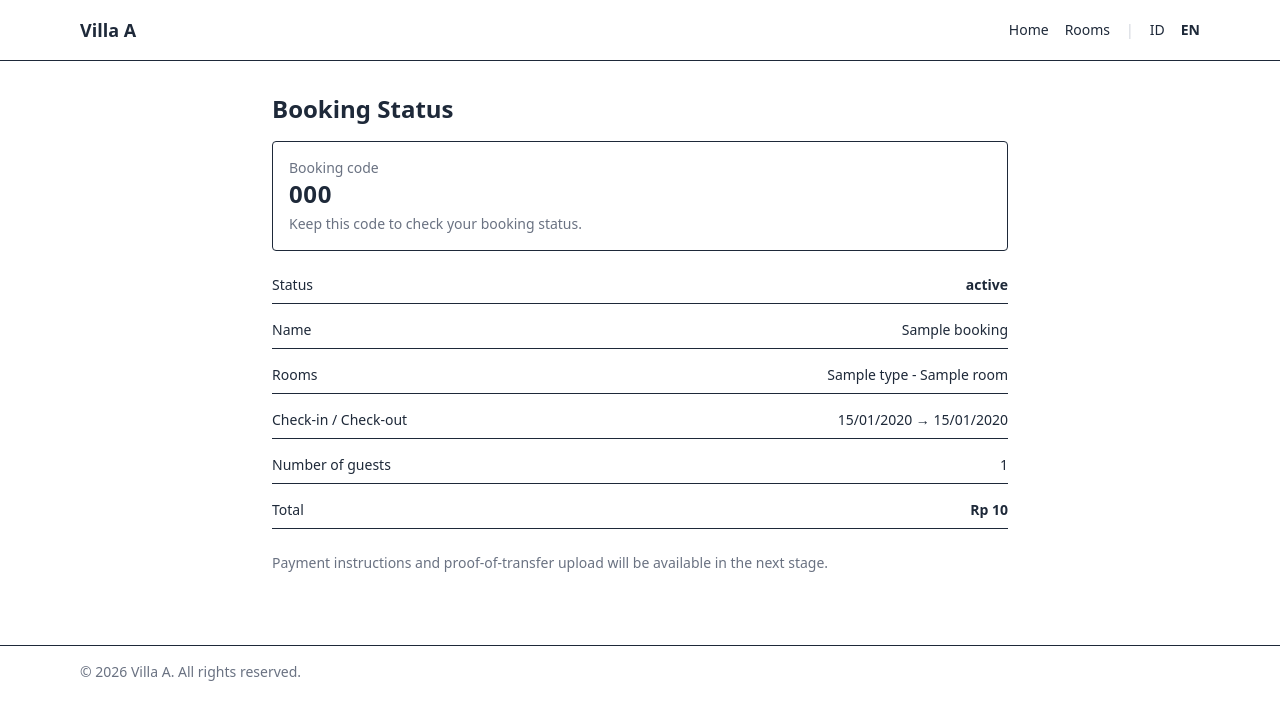
After one commit to PutuArdita/booking-room-villa, a Laravel app: page /booking/000 in a window 1280 px wide. The commit adds this page. Shown: the top 720 px of the page. Run offline with Laravel 12, Linux system fonts and the light colour scheme; tables that the repository leaves empty hold one stand-in row (values such as "Sample post"); style sheets or scripts are compiled from the project's sources.

Commit message:
feat: form booking, service booking dengan penguncian transaksi, halaman status

```diff
--- /dev/null
+++ b/app/Http/Controllers/BookingController.php
@@ -0,0 +1,60 @@
+<?php
+
+namespace App\Http\Controllers;
+
+use App\Http\Requests\StoreBookingRequest;
+use App\Models\Booking;
+use App\Models\Room;
+use App\Services\AvailabilityService;
+use App\Services\BookingService;
+use Carbon\Carbon;
+use Illuminate\Http\Request;
+
+class BookingController extends Controller
+{
+    public function create(Request $request, AvailabilityService $availability)
+    {
+        $data = $request->validate([
+            'room_id' => ['required', 'integer', 'exists:rooms,id'],
+            'check_in' => ['required', 'date', 'after_or_equal:today'],
+            'check_out' => ['required', 'date', 'after:check_in'],
+            'guests' => ['required', 'integer', 'min:1', 'max:50'],
+        ]);
+
+        $checkIn = Carbon::parse($data['check_in'])->startOfDay();
+        $checkOut = Carbon::parse($data['check_out'])->startOfDay();
+
+        $room = $availability->availableRooms($checkIn, $checkOut)
+            ->with('roomType')
+            ->find($data['room_id']);
+
+        if (! $room || $room->roomType->capacity < (int) $data['guests']) {
+            return redirect()
+                ->route('availability.index', $request->only('check_in', 'check_out', 'guests'))
+                ->with('error', __('Kamar tidak tersedia untuk pilihan tersebut.'));
+        }
+
+        $nights = (int) $checkIn->diffInDays($checkOut);
+        $total = $room->roomType->base_price * $nights;
+
+        return view('booking.create', compact('room', 'data', 'nights', 'total'));
+    }
+
+    public function store(StoreBookingRequest $request, BookingService $bookings)
+    {
+        $room = Room::findOrFail($request->validated('room_id'));
+
+        $booking = $bookings->create($room, $request->validated());
+
+        return redirect()
+            ->route('booking.show', $booking->code)
+            ->with('success', __('Booking dibuat. Selesaikan pembayaran sebelum batas waktu.'));
+    }
+
+    public function show(string $code)
+    {
+        $booking = Booking::with('rooms.roomType')->where('code', $code)->firstOrFail();
+
+        return view('booking.show', compact('booking'));
+    }
+}
--- a/app/Models/Booking.php
+++ b/app/Models/Booking.php
@@ -58,4 +58,22 @@ class Booking extends Model
                 });
         });
     }
+
+    public function getStatusLabelAttribute(): string
+    {
+        if ($this->status === self::PENDING && $this->expires_at?->isPast()) {
+            return __('Kedaluwarsa');
+        }
+
+        return match ($this->status) {
+            self::PENDING => __('Menunggu pembayaran'),
+            self::CONFIRMED => __('Terkonfirmasi'),
+            self::CHECKED_IN => __('Check-in'),
+            self::CHECKED_OUT => __('Check-out'),
+            self::REJECTED => __('Ditolak'),
+            self::CANCELLED => __('Dibatalkan'),
+            self::EXPIRED => __('Kedaluwarsa'),
+            default => $this->status,
+        };
+    }
 }
--- a/config/villa.php
+++ b/config/villa.php
@@ -13,4 +13,6 @@ return [
     'address' => 'Alamat villa',
     'phone' => '',
     'email' => '',
+
+    'payment_hours' => (int) env('VILLA_PAYMENT_HOURS', 24),
 ];
--- a/lang/en.json
+++ b/lang/en.json
@@ -15,5 +15,28 @@
     "Cari": "Search",
     "kamar tersedia": "rooms available",
     "Lihat detail": "View details",
-    "Tidak ada kamar tersedia pada tanggal tersebut.": "No rooms are available for those dates."
+    "Tidak ada kamar tersedia pada tanggal tersebut.": "No rooms are available for those dates.",
+    "Pesan": "Book",
+    "Form Booking": "Booking Form",
+    "Nama lengkap": "Full name",
+    "Nomor HP": "Phone number",
+    "Catatan (opsional)": "Notes (optional)",
+    "Buat Booking": "Create Booking",
+    "Status Booking": "Booking Status",
+    "Kode booking": "Booking code",
+    "Simpan kode ini untuk mengecek status booking.": "Keep this code to check your booking status.",
+    "Status": "Status",
+    "Nama": "Name",
+    "Bayar sebelum": "Pay before",
+    "Menunggu pembayaran": "Awaiting payment",
+    "Terkonfirmasi": "Confirmed",
+    "Ditolak": "Rejected",
+    "Dibatalkan": "Cancelled",
+    "Kedaluwarsa": "Expired",
+    "Kamar tidak tersedia untuk pilihan tersebut.": "The room is not available for that selection.",
+    "Kamar sudah tidak tersedia pada tanggal tersebut. Silakan pilih kamar lain.": "The room is no longer available for those dates. Please choose another room.",
+    "Jumlah tamu melebihi kapasitas kamar.": "The number of guests exceeds the room capacity.",
+    "Booking dibuat. Selesaikan pembayaran sebelum batas waktu.": "Booking created. Please complete payment before the deadline.",
+    "Pembayaran langsung lunas. Booking dibatalkan otomatis jika belum dibayar dalam :hours jam. Booking tidak dapat dibatalkan setelah dibuat.": "Full payment is required. Unpaid bookings are cancelled automatically after :hours hours. Bookings cannot be cancelled once made.",
+    "Instruksi pembayaran dan unggah bukti transfer akan tersedia di tahap berikutnya.": "Payment instructions and proof-of-transfer upload will be available in the next stage."
 }
--- /dev/null
+++ b/resources/views/booking/show.blade.php
@@ -0,0 +1,54 @@
+@extends('layouts.public')
+
+@section('title', __('Status Booking') . ' - ' . config('villa.name'))
+
+@section('content')
+    @php($room = $booking->rooms->first())
+
+    <div class="mx-auto max-w-3xl px-4 py-8">
+        <h1 class="text-2xl font-bold">{{ __('Status Booking') }}</h1>
+
+        <div class="mt-4 rounded border p-4">
+            <p class="text-sm text-gray-500">{{ __('Kode booking') }}</p>
+            <p class="text-2xl font-bold tracking-wide">{{ $booking->code }}</p>
+            <p class="mt-1 text-sm text-gray-500">{{ __('Simpan kode ini untuk mengecek status booking.') }}</p>
+        </div>
+
+        <dl class="mt-4 space-y-2 text-sm">
+            <div class="flex justify-between border-b py-2">
+                <dt>{{ __('Status') }}</dt>
+                <dd class="font-semibold">{{ $booking->status_label }}</dd>
+            </div>
+            <div class="flex justify-between border-b py-2">
+                <dt>{{ __('Nama') }}</dt>
+                <dd>{{ $booking->guest_name }}</dd>
+            </div>
+            <div class="flex justify-between border-b py-2">
+                <dt>{{ __('Kamar') }}</dt>
+                <dd>{{ $room?->roomType->name }} - {{ $room?->name }}</dd>
+            </div>
+            <div class="flex justify-between border-b py-2">
+                <dt>Check-in / Check-out</dt>
+                <dd>{{ $booking->check_in->format('d/m/Y') }} &rarr; {{ $booking->check_out->format('d/m/Y') }}</dd>
+            </div>
+            <div class="flex justify-between border-b py-2">
+                <dt>{{ __('Jumlah tamu') }}</dt>
+                <dd>{{ $booking->guests_count }}</dd>
+            </div>
+            <div class="flex justify-between border-b py-2">
+                <dt>Total</dt>
+                <dd class="font-semibold">Rp {{ number_format($booking->total_price, 0, ',', '.') }}</dd>
+            </div>
+            @if ($booking->status === \App\Models\Booking::PENDING && $booking->expires_at)
+                <div class="flex justify-between border-b py-2">
+                    <dt>{{ __('Bayar sebelum') }}</dt>
+                    <dd>{{ $booking->expires_at->format('d/m/Y H:i') }} WITA</dd>
+                </div>
+            @endif
+        </dl>
+
+        <p class="mt-6 text-sm text-gray-500">
+            {{ __('Instruksi pembayaran dan unggah bukti transfer akan tersedia di tahap berikutnya.') }}
+        </p>
+    </div>
+@endsection
--- a/resources/views/layouts/public.blade.php
+++ b/resources/views/layouts/public.blade.php
@@ -20,7 +20,21 @@
         </div>
     </header>
 
-    <main>@yield('content')</main>
+    {{-- <main>@yield('content')</main> --}}
+    <main>
+        @if (session('success') || session('error'))
+            <div class="mx-auto max-w-6xl px-4 pt-4">
+                @if (session('success'))
+                    <div class="rounded bg-green-100 p-3 text-green-800">{{ session('success') }}</div>
+                @endif
+                @if (session('error'))
+                    <div class="rounded bg-red-100 p-3 text-red-800">{{ session('error') }}</div>
+                @endif
+            </div>
+        @endif
+
+        @yield('content')
+    </main>
 
     <footer class="mt-10 border-t">
         <div class="mx-auto max-w-6xl p-4 text-sm text-gray-500">
--- a/routes/web.php
+++ b/routes/web.php
@@ -9,6 +9,7 @@ use App\Http\Controllers\HomeController;
 use App\Http\Controllers\LocaleController;
 use App\Http\Controllers\PublicRoomController;
 use App\Http\Controllers\AvailabilityController;
+use App\Http\Controllers\BookingController;
 
 Route::get('/', [HomeController::class, 'index'])->name('home');
 Route::get('kamar', [PublicRoomController::class, 'index'])->name('rooms.index');
@@ -45,3 +46,10 @@ Route::prefix('admin')->name('admin.')->group(function () {
 
 // AVAILABILITY
 Route::get('ketersediaan', [AvailabilityController::class, 'index'])->name('availability.index');
+
+// BOOKING
+
+Route::get('booking/buat', [BookingController::class, 'create'])->name('booking.create');
+Route::post('booking', [BookingController::class, 'store'])
+    ->middleware('throttle:10,1')->name('booking.store');
+Route::get('booking/{code}', [BookingController::class, 'show'])->name('booking.show');
```
Also changed, not shown: app/Http/Requests/StoreBookingRequest.php (added, +27 -0 lines), app/Services/BookingService.php (added, +76 -0 lines), resources/views/availability/index.blade.php (+17 -12 lines), resources/views/booking/create.blade.php (added, +64 -0 lines).
